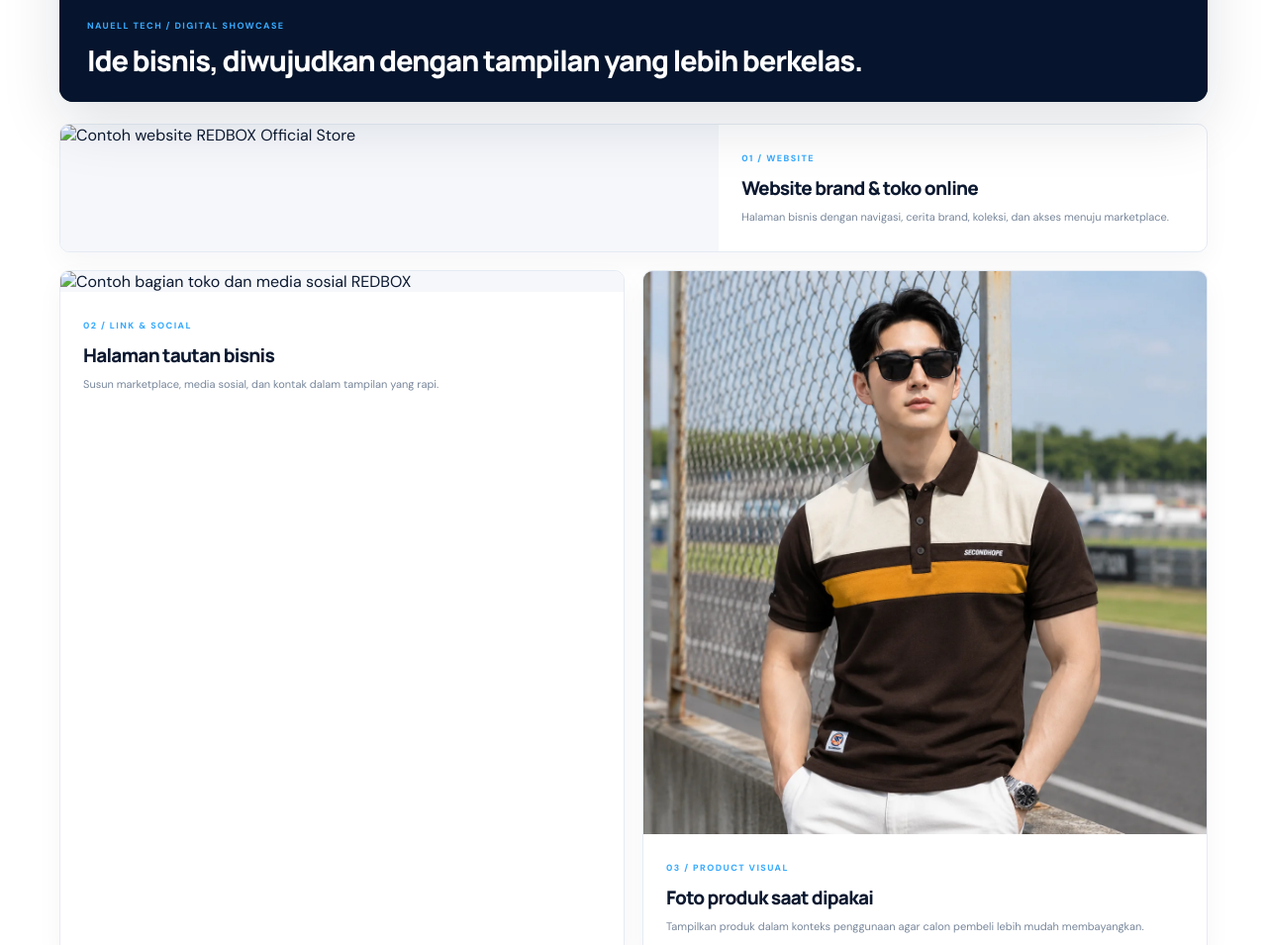
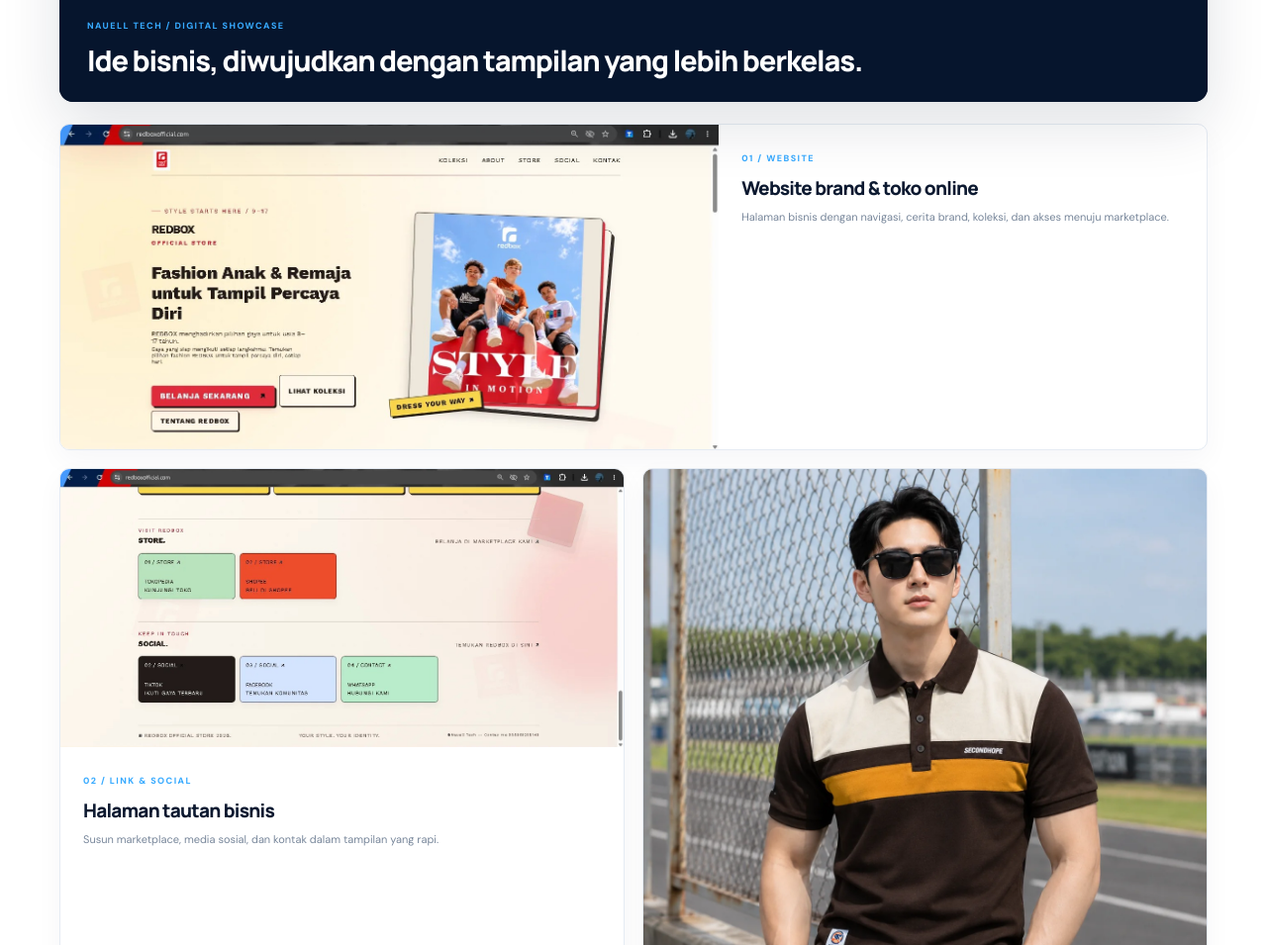
Before and after one commit to nauelll/nauelltech, a plain HTML site: page index.html in a window 1280 px wide. Shown: the part 3160-4115 px from the top of the page at 99% size. Drawn offline with Linux system fonts and the light colour scheme.

Commit message:
Update portfolio images and descriptions in index.html

```diff
--- a/index.html
+++ b/index.html
@@ -109,8 +109,8 @@
           <div class="portfolio-feature-caption"><span>NAUELL TECH / DIGITAL SHOWCASE</span><b>Ide bisnis, diwujudkan dengan tampilan yang lebih berkelas.</b></div>
         </div>
         <div class="portfolio-grid">
-          <article class="portfolio-card portfolio-wide"><img src="assets/redbox-website.webp" alt="Contoh website REDBOX Official Store" loading="lazy"><div><span>01 / WEBSITE</span><h3>Website brand & toko online</h3><p>Halaman bisnis dengan navigasi, cerita brand, koleksi, dan akses menuju marketplace.</p></div></article>
-          <article class="portfolio-card"><img src="assets/redbox-store.webp" alt="Contoh bagian toko dan media sosial REDBOX" loading="lazy"><div><span>02 / LINK & SOCIAL</span><h3>Halaman tautan bisnis</h3><p>Susun marketplace, media sosial, dan kontak dalam tampilan yang rapi.</p></div></article>
+          <article class="portfolio-card portfolio-wide"><img src="assets/redbox-website.jpg" alt="Contoh website REDBOX Official Store" loading="lazy"><div><span>01 / WEBSITE</span><h3>Website brand & toko online</h3><p>Halaman bisnis dengan navigasi, cerita brand, koleksi, dan akses menuju marketplace.</p></div></article>
+          <article class="portfolio-card"><img src="assets/redbox-store.jpg" alt="Contoh bagian toko dan media sosial REDBOX" loading="lazy"><div><span>02 / LINK & SOCIAL</span><h3>Halaman tautan bisnis</h3><p>Susun marketplace, media sosial, dan kontak dalam tampilan yang rapi.</p></div></article>
           <article class="portfolio-card"><img src="assets/secondhope-model.webp" alt="Contoh foto model produk polo Secondhope" loading="lazy"><div><span>03 / PRODUCT VISUAL</span><h3>Foto produk saat dipakai</h3><p>Tampilkan produk dalam konteks penggunaan agar calon pembeli lebih mudah membayangkan.</p></div></article>
           <article class="portfolio-card"><img src="assets/secondhope-product.webp" alt="Contoh foto katalog polo Secondhope" loading="lazy"><div><span>04 / PRODUCT CATALOG</span><h3>Foto katalog produk</h3><p>Visual produk yang bersih untuk katalog, etalase, dan marketplace.</p></div></article>
           <article class="portfolio-card"><img src="assets/secondhope-details.webp" alt="Contoh detail bahan dan label polo Secondhope" loading="lazy"><div><span>05 / PRODUCT DETAIL</span><h3>Detail produk lebih jelas</h3><p>Tonjolkan bahan, logo, tekstur, dan detail penting produk.</p></div></article>
```
